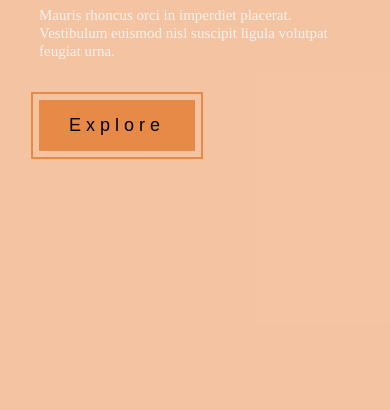
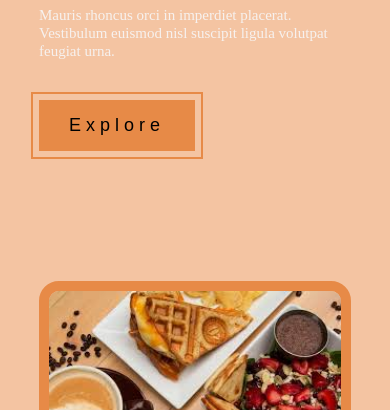
Before and after one commit to MAfaqsaad1/coffee_shop, a plain HTML site: page about.html in a window 390 px wide. Shown: the part 690-1100 px from the top of the page. Drawn offline with Linux system fonts and the light colour scheme; a web font is replaced by a local one.

Commit message:
Update main.css

```diff
--- a/scss/main.css
+++ b/scss/main.css
@@ -634,7 +634,7 @@ img {
 
 @media (max-width: 480px) {
   .about {
-    height: 140vh;
+    height: 100vh;
     padding: 4rem 0;
   }
   .about_img {
@@ -645,7 +645,7 @@ img {
             transform: translate(0, 0);
     width: 80%;
     margin: 0 auto;
-    height: 37%;
+    height: auto;
   }
   .about_content {
     position: relative;
@@ -656,6 +656,8 @@ img {
     width: 80%;
     margin: 0 auto;
   }
+  about_content-btn {
+     display: none;
 }
 
 .products {
```
